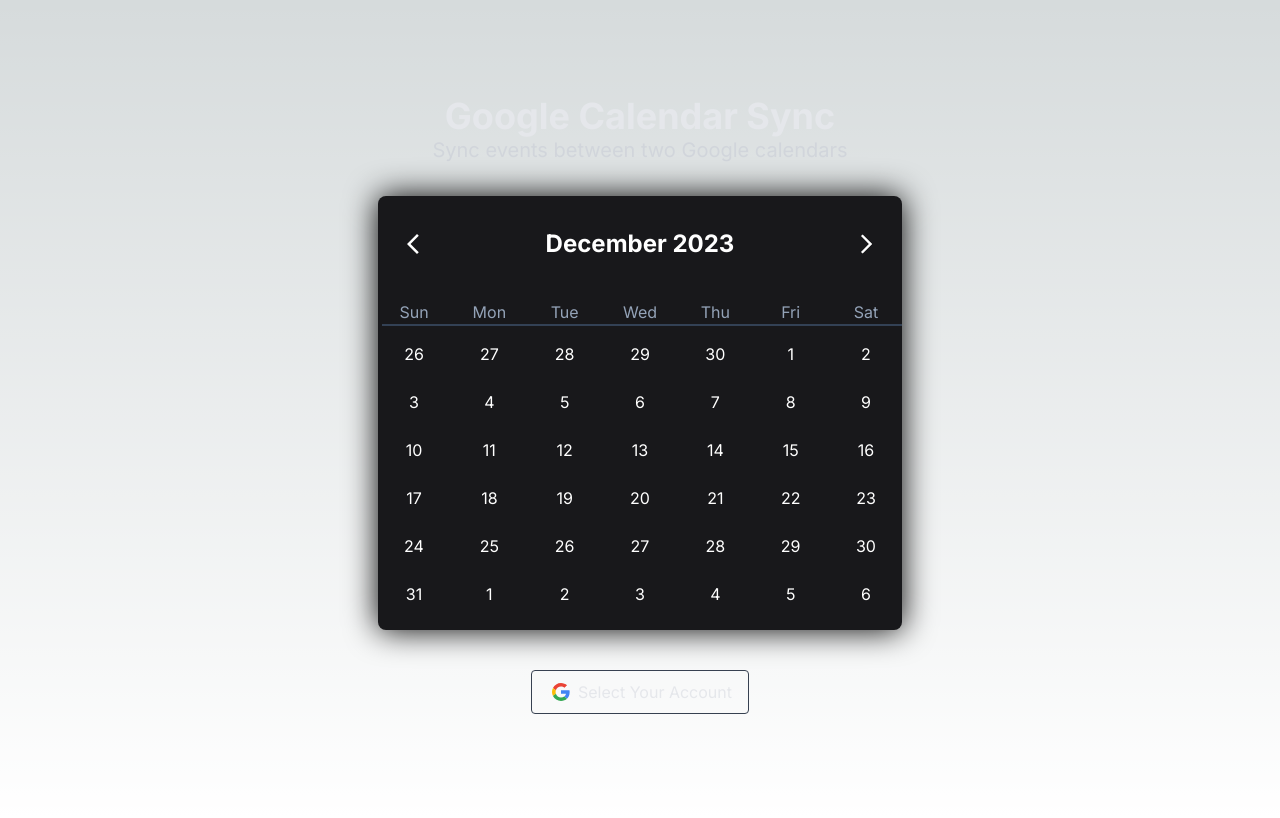
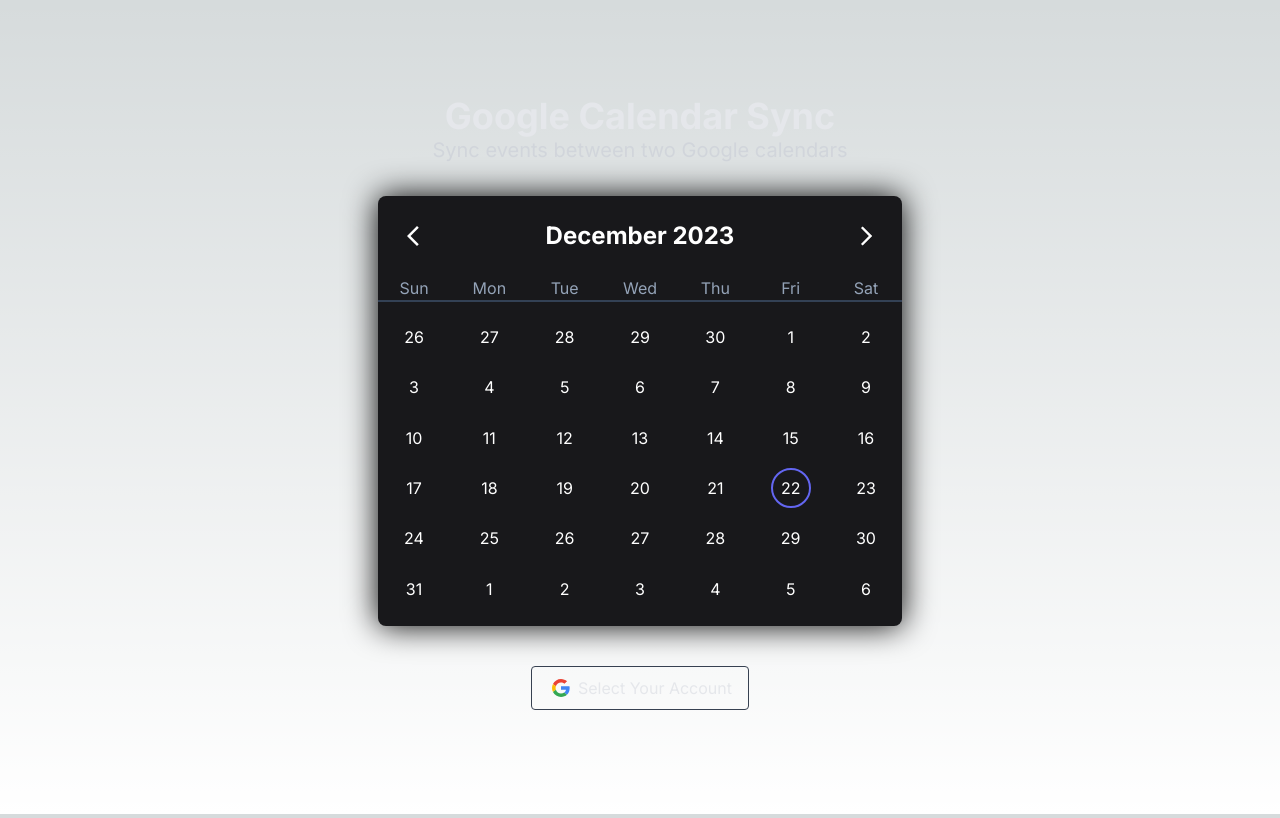
Before and after one commit to lambersond/google-calendar-sync, a Next.js app: page / in a window 1280 px wide. Built offline with nearby package versions, Linux system fonts and the light colour scheme.

Commit message:
style: cleanup calendar styles

```diff
--- a/src/components/calendar/calendar.tsx
+++ b/src/components/calendar/calendar.tsx
@@ -24,12 +24,14 @@ const WrappedCalendar = () => {
   const { onMouseLeave } = useCalendarDayApi()
   return (
     <div
-      className='w-full bg-zinc-900 min-w-sm min-h-sm flex-col max-w-[524px] max-h-md sm:rounded-lg p-4 overflow-hidden text-slate-400 shadow-[0_0_32px_0px_black]'
+      className='flex flex-col gap-2 bg-zinc-900 w-full h-[430px] max-w-[524px] sm:rounded-lg p-4 overflow-hidden text-slate-400 shadow-[0_0_32px_0px_black]'
       onMouseLeave={onMouseLeave}
     >
-      <Header />
-      <Weekdays />
-      <div className='border-b-2 border-slate-700 w-[120%] ml-[-12px] mb-2' />
+      <div className='h-24'>
+        <Header />
+        <Weekdays />
+        <div className='border-b-2 border-slate-700 w-[108%] ml-[-20px] mb-1' />
+      </div>
       <Weeks />
     </div>
   )
--- a/src/components/calendar/day/day.tsx
+++ b/src/components/calendar/day/day.tsx
@@ -1,44 +1,40 @@
-import { memo, useCallback, useMemo } from 'react'
+import { memo, useMemo } from 'react'
 import classNames from 'classnames'
 import { isToday, isWithinInterval } from 'date-fns'
 import { Button } from '@/components/common/button'
 import { useCalendarDayApi, useCalendarDayData } from '../provider'
 
 const staticClasses =
-  'border-2 border-transparent hover:bg-secondary text-white-100 rounded-full w-10 h-10 focus:ring-2 focus:ring-red-700 transition-colors duration-200'
+  'border-2 hover:bg-secondary text-white rounded-full h-10 w-10 focus:ring-2 focus:ring-red-700 transition-colors duration-200'
 
 function _Day({ date }: { date: Date }) {
-  const { range, potentialRange } = useCalendarDayData()
+  const ranges = useCalendarDayData()
   const { onMouseEnter, onClick } = useCalendarDayApi()
 
-  const handleOnClick = useCallback(() => {
-    onClick(date)
-  }, [date])
+  const dynamicClasses = useMemo(() => {
+    const { range, potentialRange } = ranges
 
-  const handleOnMouseEnter = useCallback(() => {
-    onMouseEnter(date)
-  }, [date])
-
-  const dynamicClasses = useMemo(() => {
     const selected =
       range[0] && range[1] ? isWithinInterval(date, { start: range[0], end: range[1] }) : false
     const inRange =
       potentialRange[0] && potentialRange[1]
         ? isWithinInterval(date, { start: potentialRange[0], end: potentialRange[1] })
         : false
+    const today = isToday(date)
+
     return classNames({
-      'bg-tertiary text-white': selected,
-      'bg-primary text-white': inRange,
-      'border-indigo-500': isToday(date),
-      'text-white': !selected && !inRange,
+      'bg-tertiary font-bold border-transparent': selected,
+      'bg-primary border-transparent': inRange,
+      'border-transparent': !selected && !inRange && !today,
+      'border-indigo-500': today,
     })
-  }, [range])
+  }, [date, ranges])
 
   return (
     <Button
       className={`${dynamicClasses} ${staticClasses}`}
-      onClick={handleOnClick}
-      onMouseEnter={handleOnMouseEnter}
+      onClick={onClick(date)}
+      onMouseEnter={onMouseEnter(date)}
     >
       {date.getDate()}
     </Button>
--- a/src/components/calendar/header/header.tsx
+++ b/src/components/calendar/header/header.tsx
@@ -6,6 +6,8 @@ import { ArrowRightIcon } from '@/components/common/icons/arrow-right-icon'
 import { useCalendarMonth } from '../provider'
 import { Row } from '../row'
 
+const iconButtonClasses = 'flex p-2 rounded-full w-10 h-10 hover:bg-gray-100/10'
+
 function _Header() {
   const [currentMonth, setCurrentMonth] = useCalendarMonth()
 
@@ -13,20 +15,14 @@ function _Header() {
     setCurrentMonth(new Date(currentMonth.getFullYear(), currentMonth.getMonth() + month, 1))
 
   return (
-    <Row className='mb-8'>
-      <Button
-        className='p-2 rounded-full h-10 w-10 hover:bg-gray-100/10 flex'
-        onClick={handleMonthChange(-1)}
-      >
+    <Row className='mb-4'>
+      <Button className={iconButtonClasses} onClick={handleMonthChange(-1)}>
         <ArrowLeftIcon fill='white' style={{ marginLeft: -1 }} />
       </Button>
       <div className='p-2 font-bold text-2xl text-white'>
         {format(currentMonth, 'MMMM')} {currentMonth.getFullYear()}
       </div>
-      <Button
-        className='p-2 rounded-full h-10 w-10 hover:bg-gray-100/10 flex'
-        onClick={handleMonthChange(1)}
-      >
+      <Button className={iconButtonClasses} onClick={handleMonthChange(1)}>
         <ArrowRightIcon fill='white' style={{ marginLeft: 1 }} />
       </Button>
     </Row>
--- a/src/components/calendar/provider/calendar-provider.tsx
+++ b/src/components/calendar/provider/calendar-provider.tsx
@@ -68,7 +68,7 @@ export const useCalendarDayApi = () => {
   const setRange = useContext(CalendarDayApiCtx)
 
   return {
-    onMouseEnter: (date: Date) => {
+    onMouseEnter: (date: Date) => () => {
       setRange(prev => ({
         ...prev,
         potentialEnd:
@@ -81,7 +81,7 @@ export const useCalendarDayApi = () => {
         potentialEnd: prev.start,
       }))
     },
-    onClick: (date: Date) => {
+    onClick: (date: Date) => () => {
       setRange(prev => {
         if ((prev.start && prev.end) || !prev.start)
           return {
--- a/src/components/calendar/row/row.tsx
+++ b/src/components/calendar/row/row.tsx
@@ -1,6 +1,6 @@
 import { memo, type ReactNode } from 'react'
 
-const staticClasses = 'flex justify-between grow items-center gap-2 mt-2'
+const staticClasses = 'flex justify-between grow items-center'
 function _Row({ children, className = '' }: { children: ReactNode; className?: string }) {
   return <div className={`${staticClasses} ${className}`}>{children}</div>
 }
```
